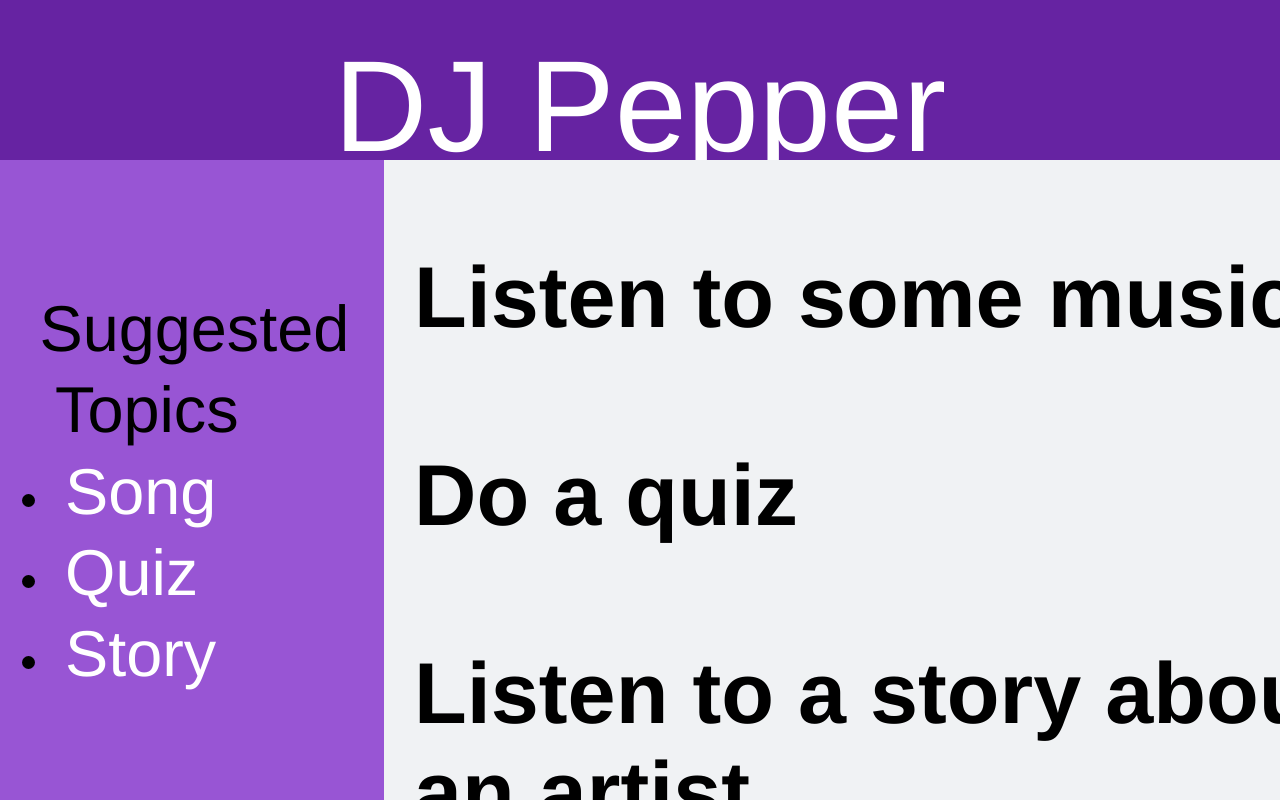
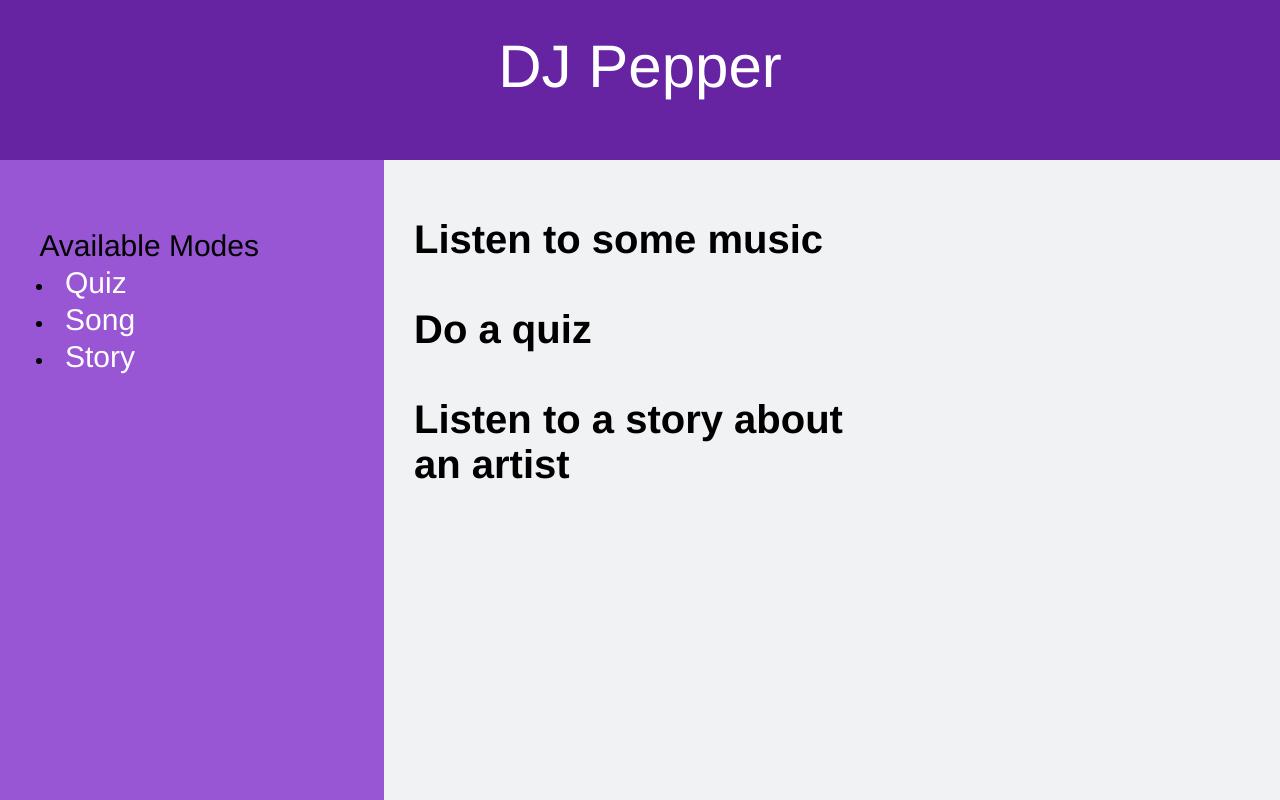
Before and after one commit to ka2le/pepperpages, a website: page public/peppertablet/index.html in a window 1280 px wide. Drawn offline with nearby package versions, Linux system fonts and the light colour scheme.

Commit message:
font size 20

```diff
--- a/public/peppertablet/css.css
+++ b/public/peppertablet/css.css
@@ -2,7 +2,7 @@ body{
  padding:0px;
  margin:0px;
  overflow:hidden;
- font-size:2.7em;
+ font-size:20px;
  font-family: "HelveticaNeue-Light", "Helvetica Neue Light", "Helvetica Neue", Helvetica, Arial, "Lucida Grande", sans-serif;
   font-weight: 300;
 }
--- a/public/peppertablet/index.html
+++ b/public/peppertablet/index.html
@@ -19,10 +19,11 @@
 <div id="sidebar">
 <ul>
 	<li style=" visibility: hidden;"  ></li>
-	<a href="#startMenu"  style= visibility: hidden;" class="link menutop" rel="startMenu">Suggested Topics</a>
+	<a href="#startMenu"  style= visibility: hidden;" class="link menutop" rel="startMenu">Available Modes </a>
+	<li><a href="#quiz" class="link" rel="quiz">Quiz</a></li>
 	<li><a href="#listen" class="link" rel="listen">Song </a></li>
 <!-- 	<li><a href="#youtube" class="link" rel="youtube">Youtube </a></li> -->
-	<li><a href="#quiz" class="link" rel="quiz">Quiz</a></li>
+
 	<!-- <li><a href="#learn"  class="link" rel="learn">Learn more</a></li> -->
 <!--
 		<li><a href="#questions" class="link" rel="questions">Questions</a></li> -->
@@ -39,7 +40,7 @@
 
 	</div>
 	<div class='box' id='listen'>
-		<h1>Lush life by Zara Larsson <br>  <br> Uptown Funk by Bruno Mars <br> <br>  No Money by Galantis</h1>
+		<h1>Lush life <br>by Zara Larsson <br>  <br> Uptown Funk<br> by Bruno Mars <br> <br>  No Money<br> by Galantis</h1>
 
 
 	</div>
```
